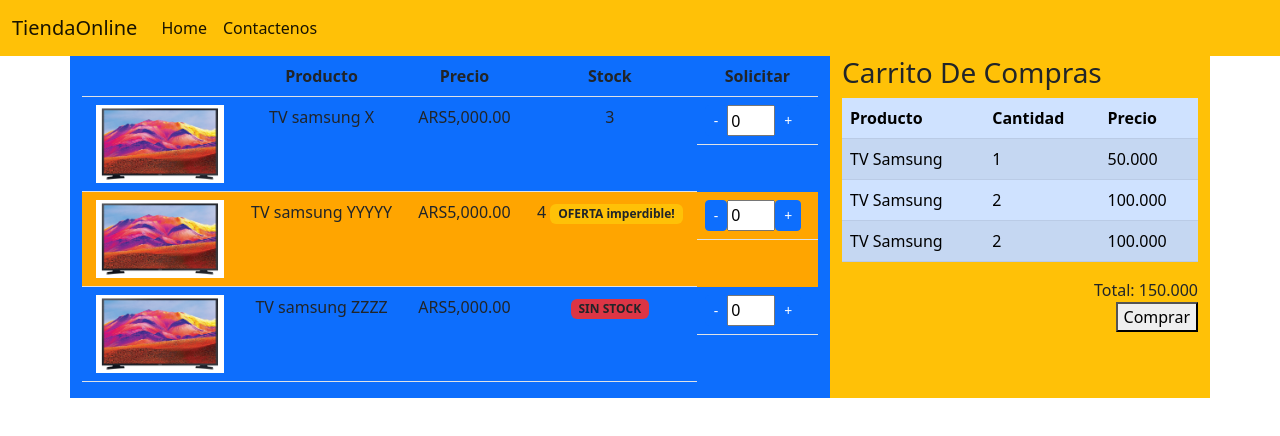
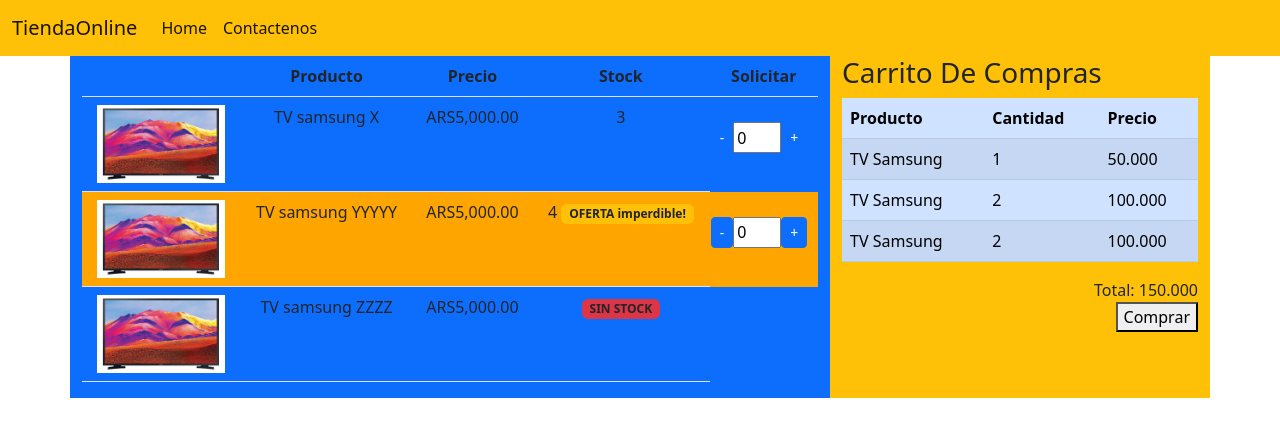
Before and after one commit to JesusDiazDeveloper/TiendaOnlineNuevo, an Angular app in the folder TiendaOnline/: page /products in a window 1280 px wide. Shown: the top 436 px of the page. Built offline with nearby package versions, Linux system fonts and the light colour scheme.

Commit message:
se agrega componente input, que trabaja independientemente

```diff
--- a/TiendaOnline/src/app/app.module.ts
+++ b/TiendaOnline/src/app/app.module.ts
@@ -8,6 +8,7 @@
 import { FormsModule } from '@angular/forms';
 import { ProductMainComponent } from './product-main/product-main.component';
 import { TiendaOnlineAboutComponent } from './tienda-online-about/tienda-online-about.component';
+import { InputIntegerComponent } from './input-integer/input-integer.component';
 
 
 @NgModule({
@@ -17,6 +18,7 @@
     CartComponent,
     ProductMainComponent,
     TiendaOnlineAboutComponent,
+    InputIntegerComponent,
   ],
 
   imports: [
--- /dev/null
+++ b/TiendaOnline/src/app/input-integer/input-integer.component.html
@@ -0,0 +1,21 @@
+<td class="d-flex flex-column">
+  <small *ngIf="quantity>max" class="text-danger font-weight-bold" >supera el stock</small>
+  <small *ngIf="quantity<0" class="text-danger font-weight-bold" >el pedido debe ser mayor a 0</small>
+  <div class="d-flex" >
+
+    <button class="btn btn-primary btn-sm" (click)="downQuantity()">
+      -
+  </button>
+  <input
+  type="text"
+  class="inputQuantity"
+    [(ngModel)]="quantity"
+    (keypress)="onlyNumbersInInput($event)"
+    (focusout)="verifyQuantity($event)"
+    />
+    <button class="btn btn-primary btn-sm" (click)="upQuantity()">
+      +
+    </button>
+
+  </div>
+</td>
--- /dev/null
+++ b/TiendaOnline/src/app/input-integer/input-integer.component.scss
@@ -0,0 +1,3 @@
+.inputQuantity{
+    max-width: 3em;
+}
--- /dev/null
+++ b/TiendaOnline/src/app/input-integer/input-integer.component.ts
@@ -0,0 +1,55 @@
+import { Component, EventEmitter, Input, Output } from '@angular/core';
+import { ConnectableObservable } from 'rxjs';
+import { product } from '../product-list/product';
+
+@Component({
+  selector: 'app-input-integer',
+  templateUrl: './input-integer.component.html',
+  styleUrls: ['./input-integer.component.scss']
+})
+export class InputIntegerComponent {
+  @Input()
+  "quantity": number;
+  @Input()
+  "max": number;
+  @Output()
+  quantityChange: EventEmitter<number>= new EventEmitter<number>();
+
+
+
+
+
+  upQuantity(): void {
+    if (this.quantity < this.max){
+      this.quantity++;
+      this.quantityChange.emit(this.quantity);
+    }
+  }
+  downQuantity(): void {
+    if (this.quantity > 0){
+      this.quantity--;
+      this.quantityChange.emit(this.quantity);
+    }
+  }
+
+  //No permite que la cantidad sea mayor a
+  verifyQuantity(e: any): void {
+    console.log(e);
+    if (this.quantity > this.max) {
+      // alert('Solicitud exede el stock disponible');
+      this.quantity = this.max;
+      this.quantityChange.emit(this.quantity);
+    }
+    else if (this.quantity < 0) {
+      // alert('Ingrese un numero mayor a 0');
+      this.quantity = 0;
+      this.quantityChange.emit(this.quantity);
+    }
+  }
+  // Funcion que no me deja escribir otra cosa que no sea numero.
+  onlyNumbersInInput(e: any): void {
+    if (!((e.key) <= 9 && (e.key) >= 0) || (e.key == " ")) {
+      e.preventDefault();
+    }
+  }
+}
--- a/TiendaOnline/src/app/product-list/product-list.component.html
+++ b/TiendaOnline/src/app/product-list/product-list.component.html
@@ -23,25 +23,13 @@
         <span class="badge bg-danger text-dark" *ngIf="product.stock == 0"
           >SIN STOCK</span
         >
-        <span *ngIf="product.stock>0"> {{ product.stock}} </span>
+        <span *ngIf="product.stock > 0"> {{ product.stock }} </span>
         <span class="badge bg-warning text-dark" *ngIf="product.clearance"
           >OFERTA imperdible!</span
         >
       </td>
-      <td class="d-flex">
-        <button class="btn btn-primary btn-sm" (click)="downQuantity(product)">
-          -
-        </button>
-        <input
-        type="text" class=" inputQuantity"
-        [(ngModel)]="product.quantity"
-        (keypress)="onlyNumbersInInput($event, product)"
-        (focusout)="verifyQuantity($event, product)"
-        />
-        <button class="btn btn-primary btn-sm" (click)="upQuantity(product)">
-          +
-        </button>
-      </td>
+
+      <app-input-integer *ngIf="product.stock != 0" [(quantity)]="product.quantity" [max]="product.stock" ></app-input-integer>
     </tr>
   </tbody>
 </table>
--- a/TiendaOnline/src/app/product-list/product-list.component.scss
+++ b/TiendaOnline/src/app/product-list/product-list.component.scss
@@ -4,6 +4,3 @@
 .clearance{
     background-color: orange;
 }
-.inputQuantity{
-    max-width: 3em;
-}
--- a/TiendaOnline/src/app/product-list/product-list.component.ts
+++ b/TiendaOnline/src/app/product-list/product-list.component.ts
@@ -38,30 +38,4 @@
 
   ]
 
-  upQuantity(product : product):void{
-    if(product.quantity<product.stock)
-      product.quantity++;
-  }
-  downQuantity(product : product):void{
-    if(product.quantity>0)
-      product.quantity--;
-  }
-
-  //No permite que la cantidad sea mayor a
-  verifyQuantity(e : any, product: product):void{
-    if(product.quantity>product.stock){
-      alert('Solicitud exede el stock disponible');
-      product.quantity = product.stock;
-    }
-    else if(product.quantity<0){
-      alert('Ingrese un numero mayor a 0');
-      product.quantity=0;
-    }
-  }
-  // Funcion que no me deja escribir otra cosa que no sea numero.
-  onlyNumbersInInput(e : any, product: product):void{
-    if(!((e.key)<=9 && (e.key)>=0) || (e.key==" ")){
-      e.preventDefault();
-  }
-  }
 }
```
Also changed, not shown: TiendaOnline/src/app/product-cart.service.ts (added, +9 -0 lines), 2 other files (tests, documents, lock files or other folders).
